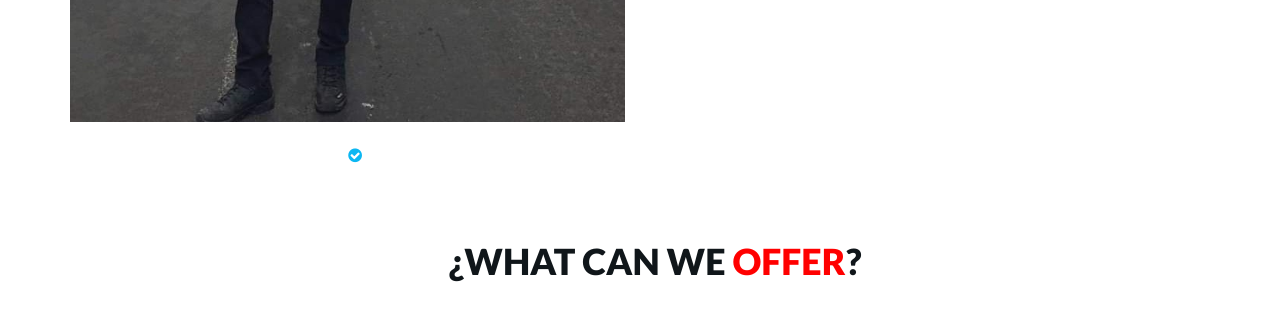
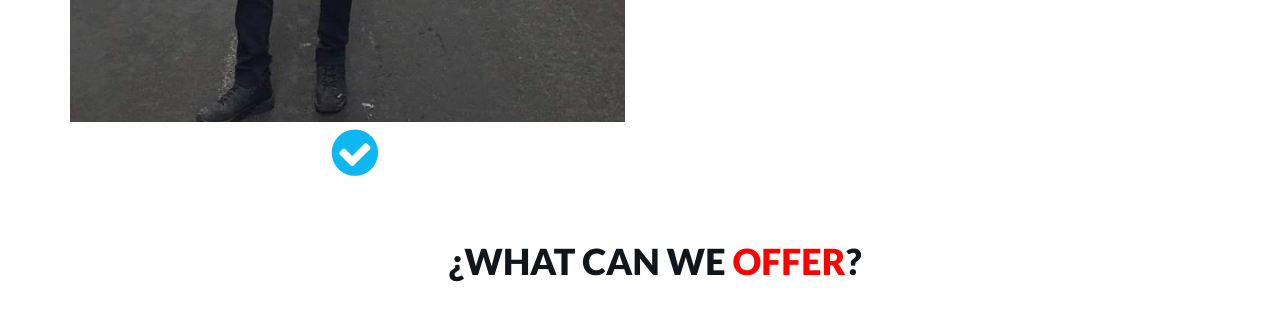
Before and after one commit to Itstheamericanboy10/Hollywood, a plain HTML site: page index.html in a window 1280 px wide. Shown: the part 1700-2019 px from the top of the page. Drawn offline with Linux system fonts and the light colour scheme.

Commit message:
Update index.html

```diff
--- a/index.html
+++ b/index.html
@@ -200,7 +200,7 @@
 		<!-- /Container -->
                                         <div class="col-12 col-lg-6 divTextoNosotros text-center">
 
-					<h1 class="text-center"></h1><i style="color:#0CB7F2;" class="fa fa-check-circle" aria-hidden="true"></i>
+					<h1 class="text-center"><i style="color:#0CB7F2;" class="fa fa-check-circle" aria-hidden="true"></i></h1>
 	</div>
 	<!-- /About -->
 
```
